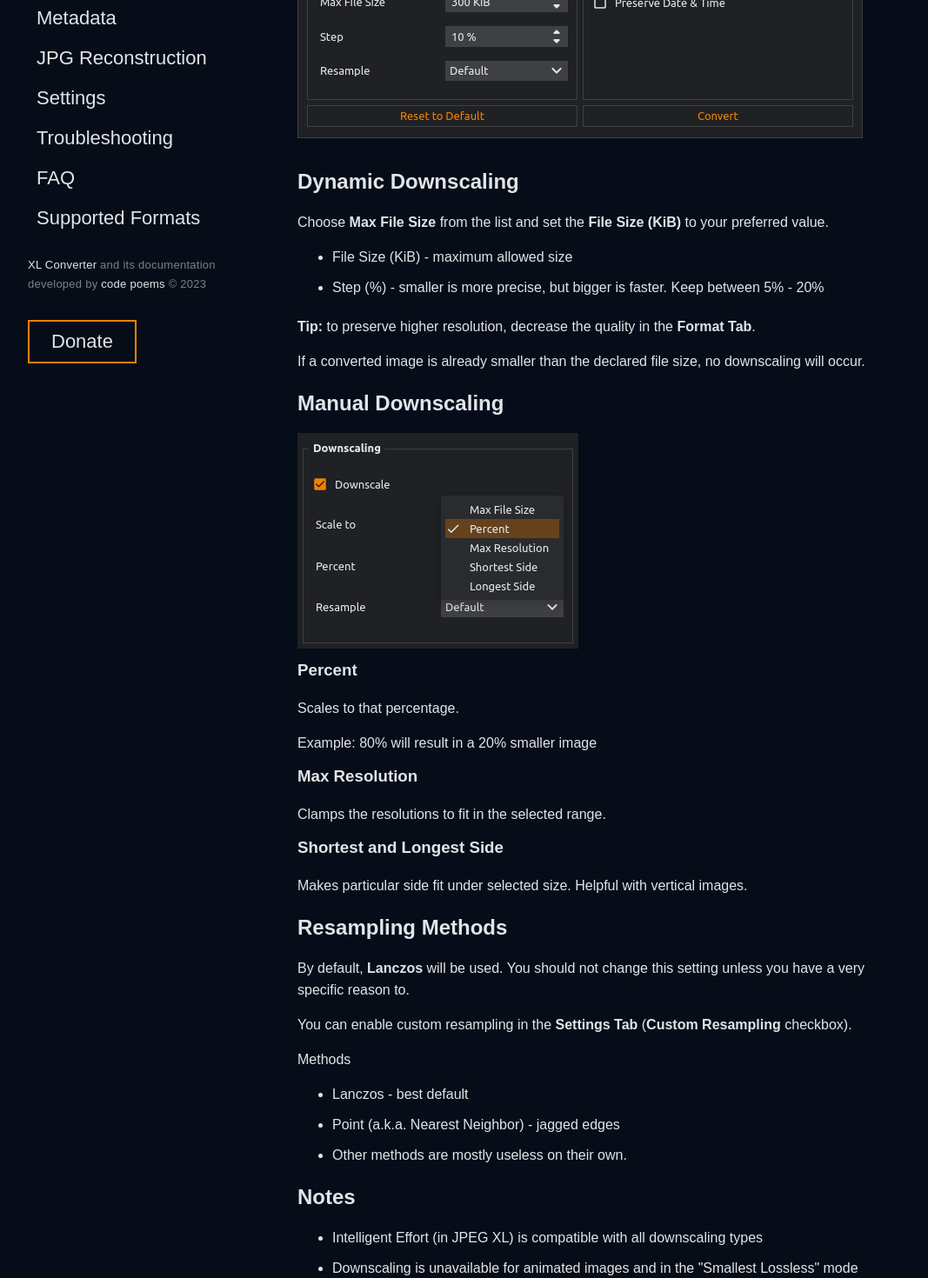
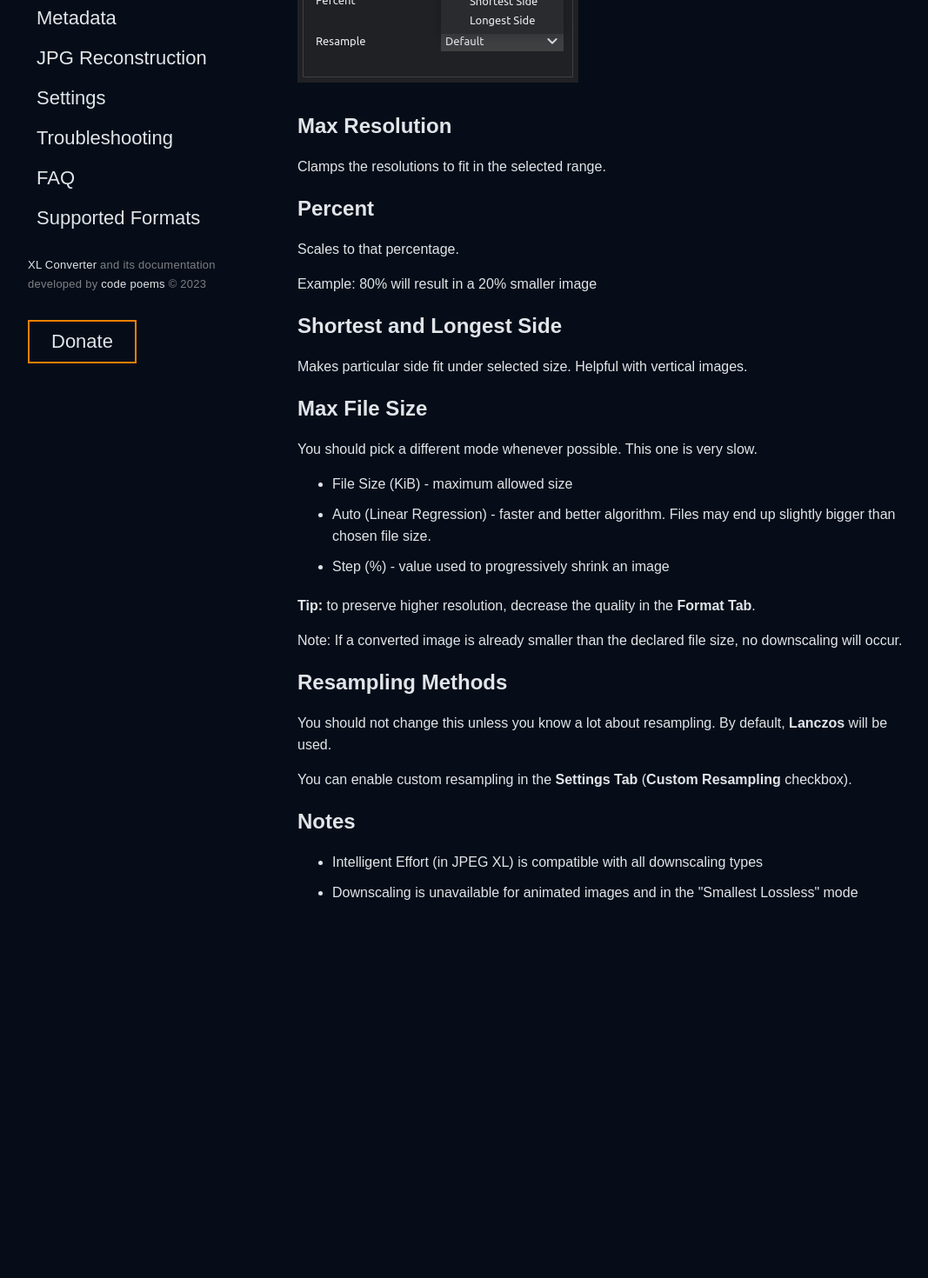
Before and after one commit to JacobDev1/xl-converter-docs, a React (Vite) app: page /downscaling in a window 1280 px wide. Shown: the part 360-1830 px from the top of the page at 87% size, without its empty margins (158-1225 px from the left). After the commit the page ends 1419 px from the top, so only its background shows below. Built offline with nearby package versions, Linux system fonts and the light colour scheme; the HTML template or start-up script is replaced by a standard one.

Commit message:
Edit downscaling

```diff
--- a/src/pages/Downscaling.tsx
+++ b/src/pages/Downscaling.tsx
@@ -5,36 +5,31 @@ export default function Downscaling(){
     return(<div>
         <h1>Downscaling</h1>
         <p>Downscaling is available in the <b>Modify tab</b>. All methods maintain <b>the same aspect ratio</b>. They only scale the image down, not up.</p>
-        <img src={ModifyTab} />
+        <img src={ManualDownscaling} />
 
-        <h2>Dynamic Downscaling</h2>
-        <p>Choose <b>Max File Size</b> from the list and set the <b>File Size (KiB)</b> to your preferred value.</p>
+        <h2>Max Resolution</h2>
+        <p>Clamps the resolutions to fit in the selected range.</p>
+
+        <h2>Percent</h2>
+        <p>Scales to that percentage.</p>
+        <p>Example: 80% will result in a 20% smaller image</p>
+
+        <h2>Shortest and Longest Side</h2>
+        <p>Makes particular side fit under selected size. Helpful with vertical images.</p>
+
+        <h2>Max File Size</h2>
+        <p>You should pick a different mode whenever possible. This one is very slow.</p>
         <ul>
             <li>File Size (KiB) - maximum allowed size</li>
-            <li>Step (%) - smaller is more precise, but bigger is faster. Keep between 5% - 20%</li>
+            <li>Auto (Linear Regression) - faster and better algorithm. Files may end up slightly bigger than chosen file size.</li>
+            <li>Step (%) - value used to progressively shrink an image</li>
         </ul>
         <p><b>Tip: </b>to preserve higher resolution, decrease the quality in the <b>Format Tab</b>.</p>
-        <p>If a converted image is already smaller than the declared file size, no downscaling will occur.</p>
-
-        <h2>Manual Downscaling</h2>
-        <img src={ManualDownscaling} />
-        <h3>Percent</h3>
-        <p>Scales to that percentage.</p>
-        <p>Example: 80% will result in a 20% smaller image</p>
-        <h3>Max Resolution</h3>
-        <p>Clamps the resolutions to fit in the selected range.</p>
-        <h3>Shortest and Longest Side</h3>
-        <p>Makes particular side fit under selected size. Helpful with vertical images.</p>
+        <p>Note: If a converted image is already smaller than the declared file size, no downscaling will occur.</p>
 
         <h2>Resampling Methods</h2>
-        <p>By default, <b>Lanczos</b> will be used. You should not change this setting unless you have a very specific reason to.</p>
+        <p>You should not change this unless you know a lot about resampling. By default, <b>Lanczos</b> will be used.</p>
         <p>You can enable custom resampling in the <b>Settings Tab</b> (<b>Custom Resampling</b> checkbox).</p>
-        <p>Methods</p>
-        <ul>
-            <li>Lanczos - best default</li>
-            <li>Point (a.k.a. Nearest Neighbor) - jagged edges</li>
-            <li>Other methods are mostly useless on their own.</li>
-        </ul>
 
         <h2>Notes</h2>
         <ul>
```
